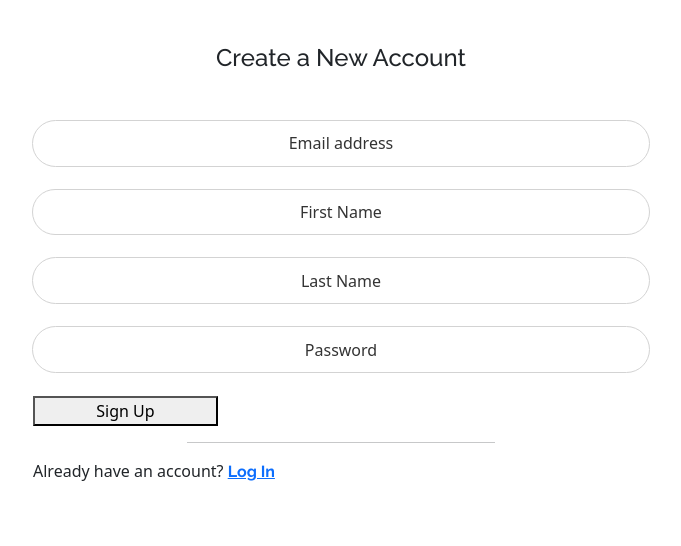
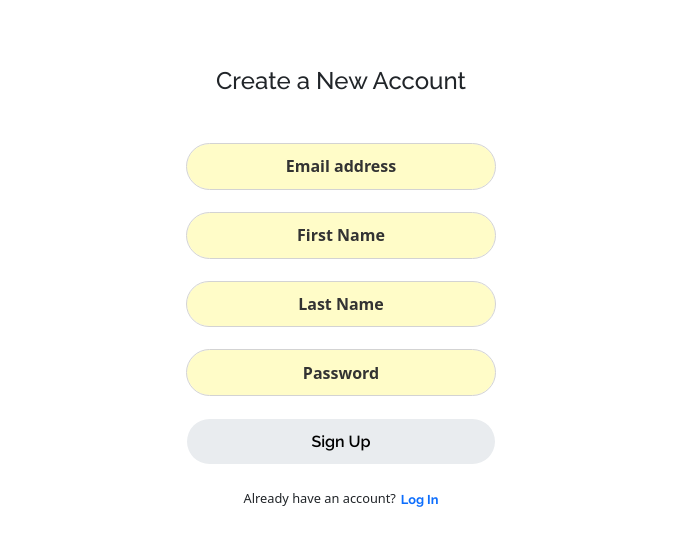
Before and after one commit to Klvxn/TRMMR, a Flask app: page /create-new-account/ in a window 1280 px wide. Shown: the part 56-602 px from the top of the page, without its empty margins (299-980 px from the left). Run offline with Flask 3, Linux system fonts and the light colour scheme; some libraries are stand-ins or nearby versions; some web fonts are replaced.

Commit message:
:rocket: Major page redesign done

```diff
--- a/static/css/style.css
+++ b/static/css/style.css
@@ -183,7 +183,8 @@ input::placeholder {
   text-decoration: underline;
 }
 
-.create-account {
+.create-account,
+.login-account {
   display: flex;
   justify-content: center;
   align-items: center;
@@ -192,12 +193,14 @@ input::placeholder {
   margin: 1.5rem 0 0 0;
 }
 
-.create-account a {
+.create-account a,
+.login-account a {
   text-decoration: none;
   padding-top: .1rem;
 }
 
-.create-account a:hover {
+.create-account a:hover,
+.login-account a:hover {
   text-decoration: underline;
 }
 
@@ -212,9 +215,15 @@ input::placeholder {
   text-align: center;
   margin: 0 auto;
   border-radius: 5rem;
+  background: #fffcc8;
 }
 
-.forgot_pass-btn {
+.auth-form input::placeholder {
+  color: #000;
+  font-weight: 600;
+}
+
+.form-btn {
   width: 100%;
   height: 2.8rem;
   margin-top: 1rem;
@@ -227,7 +236,7 @@ input::placeholder {
   transition: all ease-in-out .2s;
 }
 
-.forgot_pass-btn:hover {
+.form-btn:hover {
   /* border: 1px solid #d3d3d3; */
   background: #d0d0d7;
 }
@@ -254,9 +263,15 @@ code {
   border: lightgray 1px solid;
 }
 
+.code {
+  border-radius: 5rem;
+  padding: .7rem .5rem;
+}
+
 .copy-btn {
   width: auto;
   border: 1px cadetblue solid;
+  border-radius: 50%;
 }
 
 .user-form {
@@ -356,7 +371,7 @@ code {
 }
 
 #pwd-container, #pwd-form {
-  margin: 3rem auto;
+  margin: 1rem auto;
   text-align: center;
 }
 
@@ -451,3 +466,11 @@ code {
   background: #dc3545;
   color: #fff;
 }
+
+/* QR code */
+
+#foo {
+  width: 100%;
+  display: flex;
+  justify-content: center;
+}
--- a/templates/forgot_pwd.html
+++ b/templates/forgot_pwd.html
@@ -13,8 +13,10 @@
   <div class="auth-form">
     <h4>Forgot Password</h4>
     <form action="" method="post">
-      <input type="email" name="email" required placeholder="Enter your Email Address" size="60"><br>
-      <button class="">Send Email</button>
+      <div>
+        <input type="email" name="email" required placeholder="Enter your Email Address" size="60"><br>
+        <button class="form-btn mt-0">Send Email</button>
+      </div>
     </form>
   </div>
 {% endblock %}
--- a/templates/login.html
+++ b/templates/login.html
@@ -31,7 +31,7 @@
           {% endfor %}
         {% endif %}
 
-        <button class="forgot_pass-btn">Log In</button>
+        <button class="form-btn">Log In</button>
         <div class="create-account">
           <p class="mb-0">Don't have an account?</p> <a href="/create-new-account/">Create account</a>
         </div>
--- a/templates/qrcode.html
+++ b/templates/qrcode.html
@@ -5,7 +5,7 @@
     <div class="mx-5">
       <h4>QR Codes</h4>
       <form action="" hx-post="/generate-qrcode" hx-target="#foo" method="post" class="form-control m-4 py-4">
-          <div class="form-main QR-form d-flex justify-center gap-2">
+          <div class="form-main QR-form d-flex justify-content-center gap-2">
             <input type="text" name="url" id="URLInput" class="d-inline" required placeholder="Enter URL">
             <button class="icon" onclick="pasteFromClipboard()">
               <img src="/static/images/paste-preview.png" alt="" height="20" width="20">
@@ -16,7 +16,7 @@
           </div>
         <button type="submit" class="mt-4 main-button">Generate</button>
       </form>
-      <div id="foo" class="my-3"></div>
+      <div id="foo" class="my-3 mx-4"></div>
     </div>
   </div>
 {% endblock %}
--- a/templates/signup.html
+++ b/templates/signup.html
@@ -1,9 +1,10 @@
 {% extends 'base.html' %}
 
 {% block content %}
-  <div class="auth-form">
+  <div class="auth-form pt-5">
     <h4 class="text-center my-5">Create a New Account</h4>
     <form action="" method="post">
+      <div>
         {{ form.csrf_token }}
         {{ form.email_address(placeholder="Email address") }} <br>
         {% if form.email_address.errors %}
@@ -19,9 +20,11 @@
             <p class="form-error">{{ error }} </p>
           {% endfor %}
         {% endif %}
-      <button>Sign Up</button>
-      <hr>
-      Already have an account? <a href="/log-in/">Log In</a>
+        <button class="form-btn mt-0">Sign Up</button>
+        <div class="login-account">
+          <p class="mb-0">Already have an account?</p> <a href="/log-in/">Log In</a>
+        </div>
+      </div>
     </form>
   </div>
 {% endblock %}
```
Also changed, not shown: templates/home.html (+6 -6 lines), url/views.py (+6 -4 lines). Lines whose indentation alone changed are shown as unchanged.
